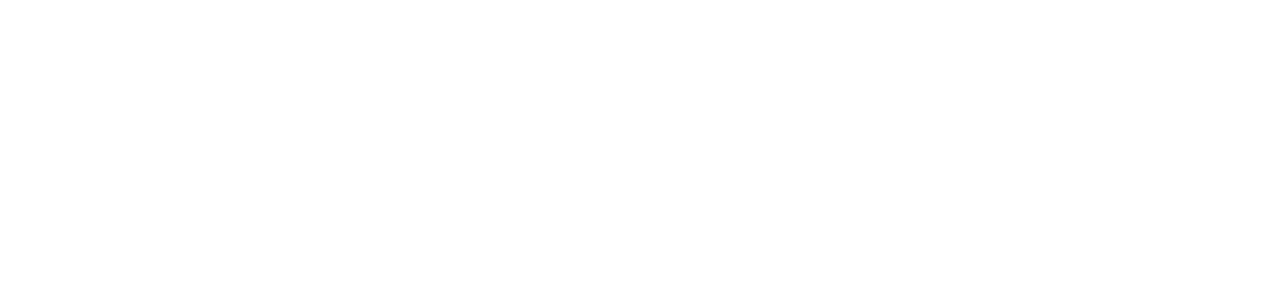
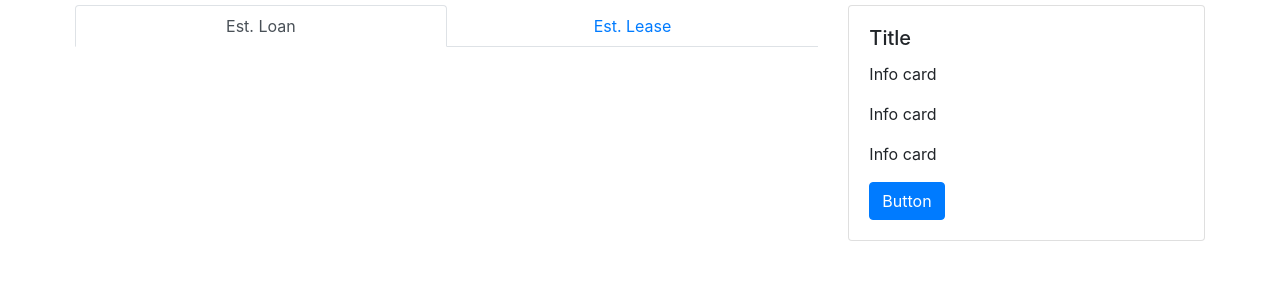
Before and after one commit to DmitryAstapenko/calculator, a React app: page / in a window 1280 px wide. Shown: the top 300 px of the page. Built offline with nearby package versions, Linux system fonts and the light colour scheme.

Commit message:
feat: added layout for tabs and info cards

```diff
--- a/package.json
+++ b/package.json
@@ -28,7 +28,8 @@
     "html-webpack-plugin": "^3.2.0",
     "style-loader": "^1.1.3",
     "webpack": "^4.41.5",
-    "webpack-cli": "^3.3.10"
+    "webpack-cli": "^3.3.10",
+    "webpack-dev-server": "^3.10.3"
   },
   "dependencies": {
     "bootstrap": "^4.4.1",
--- a/src/components/App.js
+++ b/src/components/App.js
@@ -1,13 +1,13 @@
 import React, { Component } from "react";
-
-import '../styles/App.css';
+import LoanAndLease from "./LoanAndLeaseCalculator.js";
+import "../styles/App.css";
 
 class App extends Component {
-    render() {
-        return (
-            <div></div>
-        );
-    }
+  render() {
+    return (
+      <LoanAndLease/>
+    );
+  }
 }
 
 export default App;
--- /dev/null
+++ b/src/components/InfoCard.js
@@ -0,0 +1,19 @@
+import React, { Fragment } from "react";
+import { Card, Button } from "react-bootstrap";
+import "../styles/InfoCard.css";
+
+function InfoCard() {
+  return (
+    <Card>
+      <Card.Body>
+        <Card.Title>Title</Card.Title>
+        <Card.Text>Info card</Card.Text>
+        <Card.Text>Info card</Card.Text>
+        <Card.Text>Info card</Card.Text>
+        <Button variant="primary">Button</Button>
+      </Card.Body>
+    </Card>
+  );
+}
+
+export default InfoCard;
--- /dev/null
+++ b/src/components/LeaseCalculator.js
@@ -0,0 +1,12 @@
+import React, { Fragment, Component } from "react";
+import "../styles/LeaseCalculator.css";
+
+class LeaseCalculator extends Component {
+  render() {
+    return (
+      <Fragment></Fragment>
+    );
+  }
+}
+
+export default LeaseCalculator;
--- /dev/null
+++ b/src/components/LoanAndLeaseCalculator.js
@@ -0,0 +1,32 @@
+import React, { Component } from "react";
+import { Container, Row, Col, Tab, Tabs } from "react-bootstrap";
+import "../styles/LoanAndLeaseCalculator.css";
+import LoanCalculator from "./LoanCalculator.js";
+import LeaseCalculator from "./LeaseCalculator.js";
+import InfoCard from "./InfoCard.js";
+
+class LoanAndLeaseCalculator extends Component {
+  render() {
+    return (
+      <Container>
+        <Row>
+          <Col md={8}>
+            <Tabs justify>
+              <Tab eventKey="loan" title="Est. Loan">
+                <LoanCalculator/>
+              </Tab>
+              <Tab eventKey="lease" title="Est. Lease">
+                <LeaseCalculator/>
+              </Tab>
+            </Tabs>
+          </Col>
+          <Col md={4}>
+            <InfoCard/>
+          </Col>
+        </Row>
+      </Container>
+    );
+  }
+}
+
+export default LoanAndLeaseCalculator;
--- /dev/null
+++ b/src/components/LoanCalculator.js
@@ -0,0 +1,12 @@
+import React, { Fragment, Component } from "react";
+import "../styles/LoanCalculator.css";
+
+class LoanCalculator extends Component {
+  render() {
+    return (
+      <Fragment></Fragment>
+    );
+  }
+}
+
+export default LoanCalculator;
--- /dev/null
+++ b/src/styles/LoanAndLeaseCalculator.css
@@ -0,0 +1,3 @@
+.container {
+  padding: 5px;
+}
```
Also changed, not shown: src/styles/InfoCard.css (added), src/styles/LeaseCalculator.css (added), src/styles/LoanCalculator.css (added), 2 other files (tests, documents, lock files or other folders).
